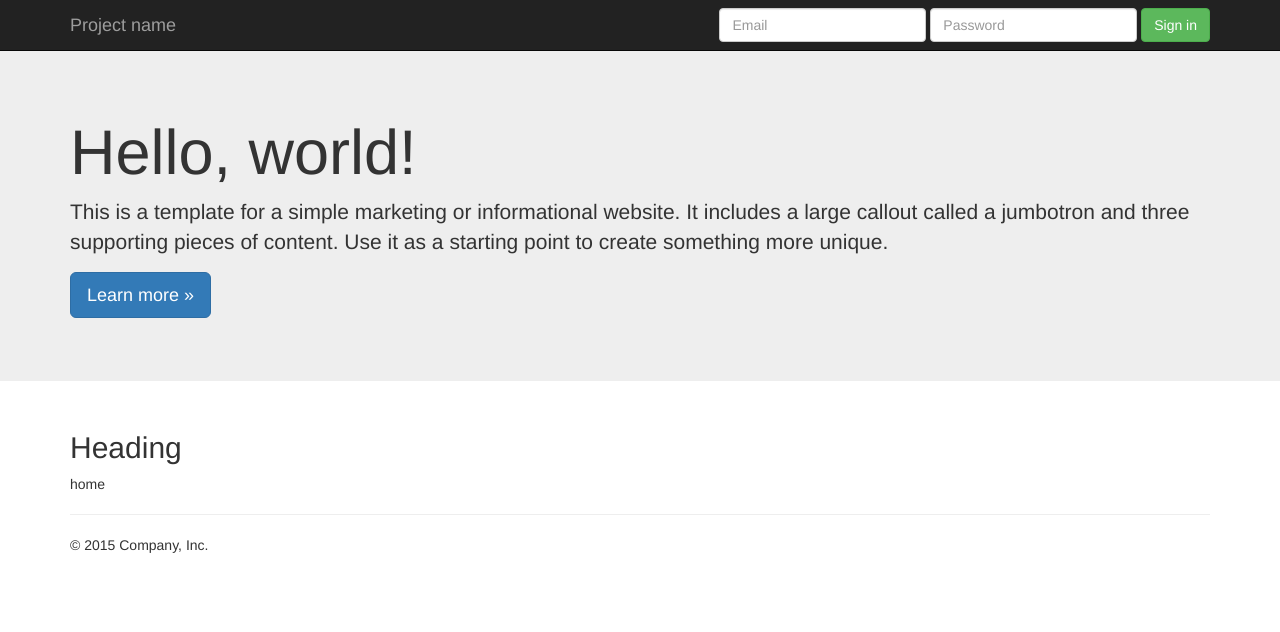
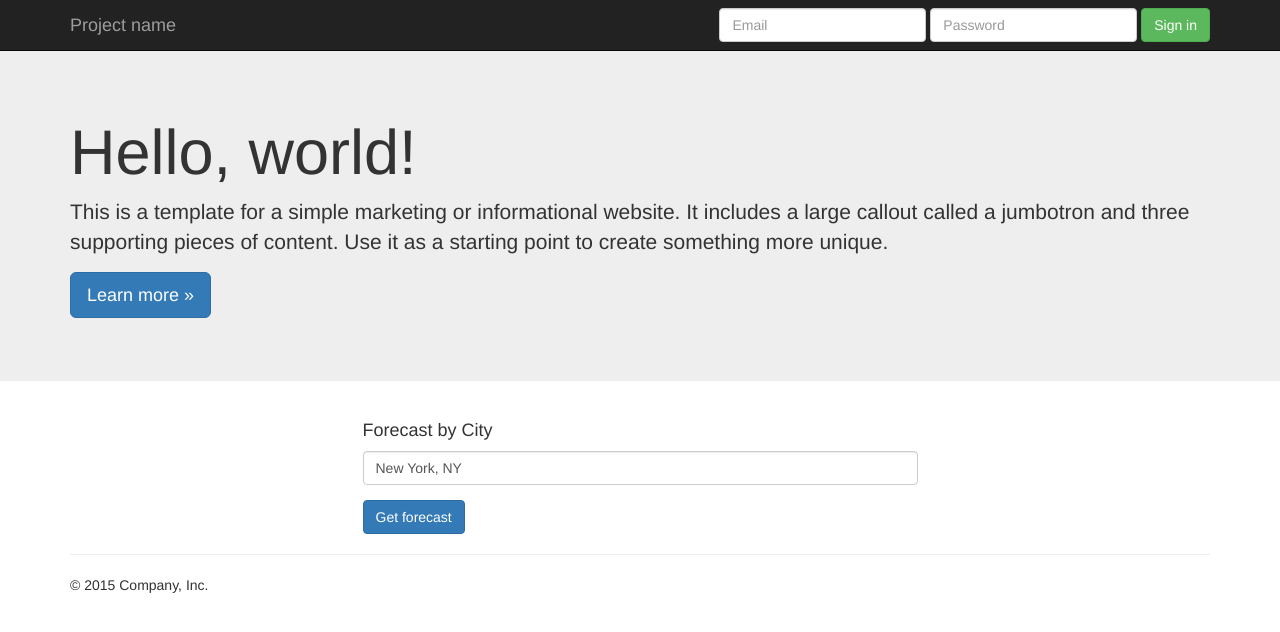
Before and after one commit to dengri/weatherApp, a plain HTML site: page index.html in a window 1280 px wide. Drawn offline with nearby package versions, Linux system fonts and the light colour scheme; some packages are replaced by stand-ins of ours.

Commit message:
Adds custom service cityService

```diff
--- a/app.js
+++ b/app.js
@@ -1,6 +1,7 @@
 //MODULE
 var weatherApp = angular.module('weatherApp', ['ngRoute', 'ngResource']);
 
+//ROUTERS
 weatherApp.config(function($routeProvider){
 	$routeProvider
 
@@ -16,14 +17,20 @@ weatherApp.config(function($routeProvider){
 		})
 });
 
+//SERVICES
+weatherApp.service('cityService', function(){
+	this.city = 'New York, NY';
+});
 
-weatherApp.controller('homeController', ['$scope', function($scope){
-	$scope.test = 'test 1';
-	console.log($scope.test);
+//CONTROLLERS
+weatherApp.controller('homeController', ['$scope', 'cityService', function($scope, cityService){
+	$scope.city = cityService.city;
+	$scope.$watch('city', function(){
+			cityService.city = $scope.city;
+		});
 }]);
 
 
-weatherApp.controller('forecastController', ['$scope', function($scope){
-	$scope.test = 'test 2';
-	console.log($scope.test);
+weatherApp.controller('forecastController', ['$scope', 'cityService', function($scope, cityService){
+	$scope.city = cityService.city;
 }]);
--- a/index.html
+++ b/index.html
@@ -70,14 +70,8 @@
     </div>
 
     <div class="container">
-      <!-- Example row of columns -->
-      <div class="row">
-        <div class="col-md-12">
 
-          <h2>Heading</h2>
 			<div ng-view></div>
-        </div>
-      </div>
 
       <hr>
 
--- a/pages/home.htm
+++ b/pages/home.htm
@@ -1 +1,9 @@
-home
+<div class="row">
+	<div class="col-md-6 col-md-offset-3">
+		<h4>Forecast by City</h4>
+		<div class="form-group">
+			<input type="text" ng-model="city" class="form-control">
+		</div>
+		<a class="btn btn-primary" href="#/forecast">Get forecast</a>
+	</div>
+</div>
```
Also changed, not shown: pages/forecast.htm (+1 -1 lines).
